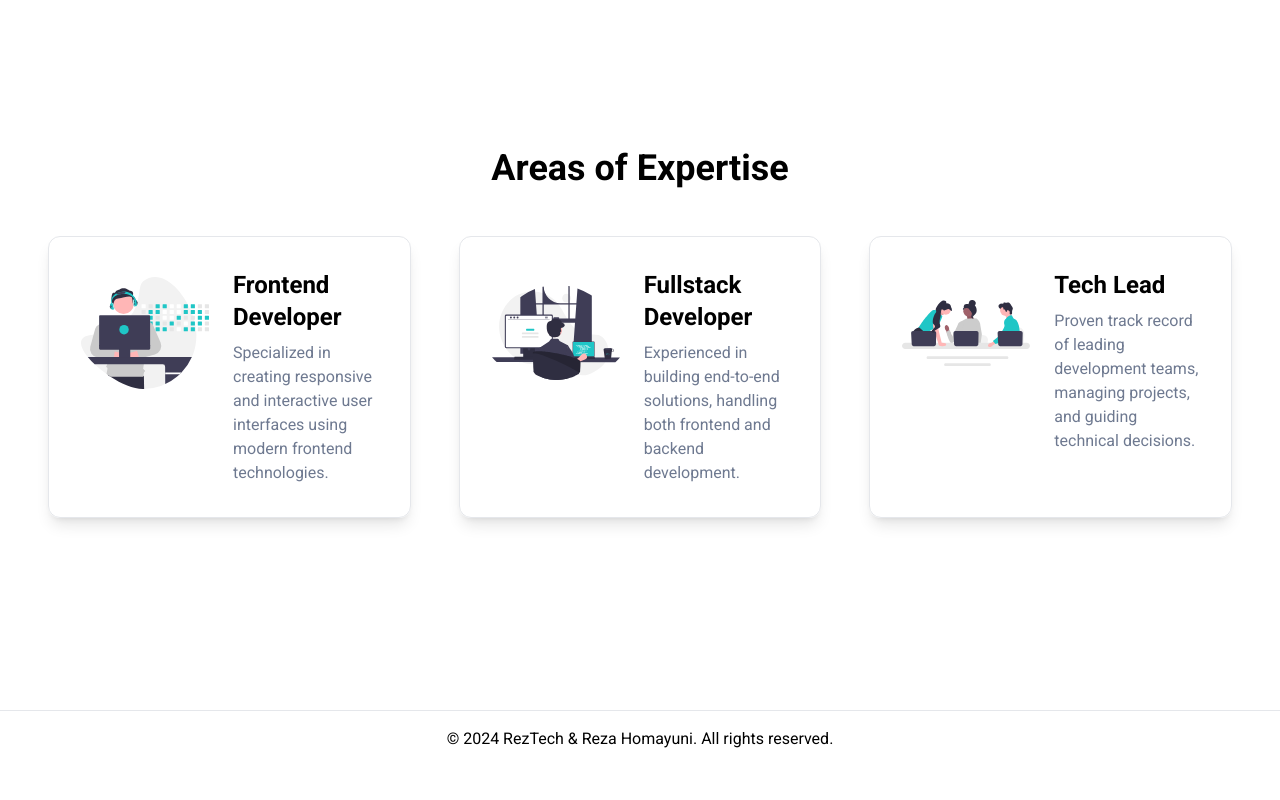
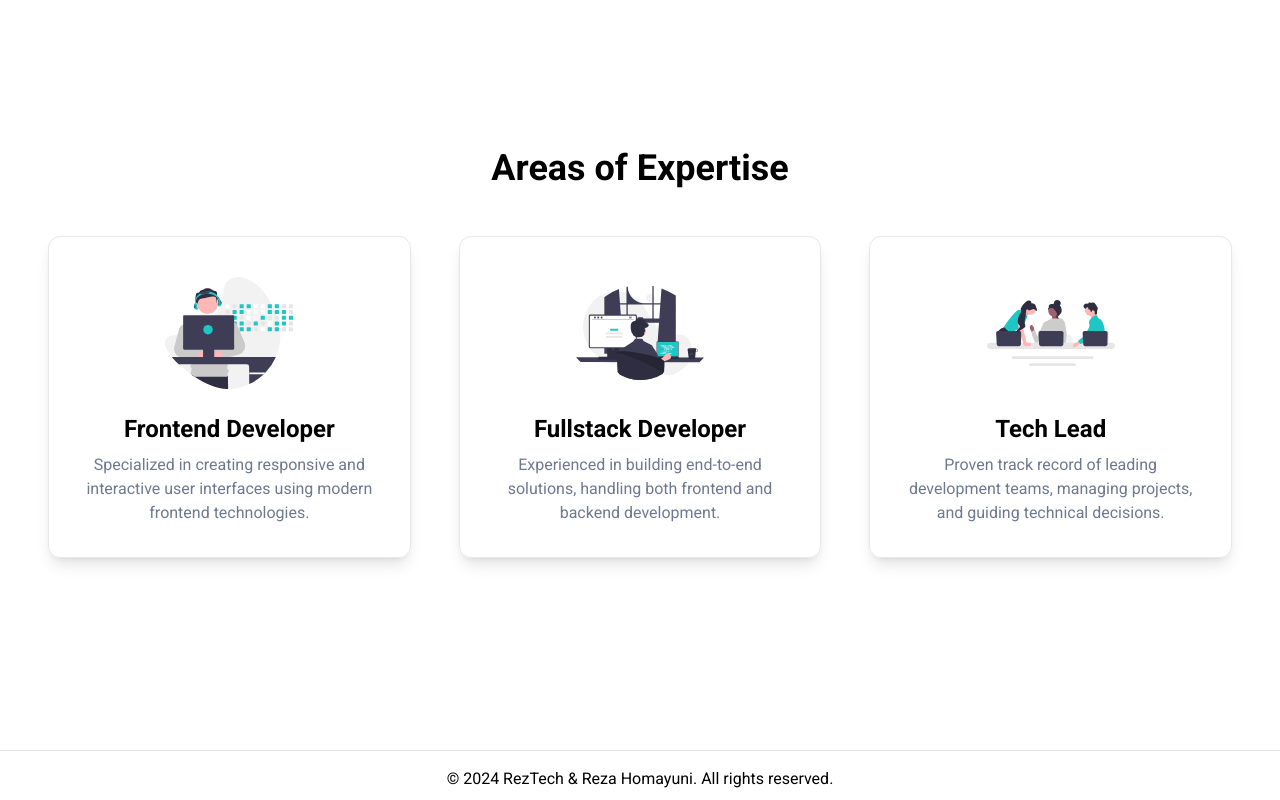
Before and after one commit to Cosmodocus/portfolio, a React (Vite) app: page /about in a window 1280 px wide. Shown: the part 844-1644 px from the top of the page. Before the commit the page ends 1604 px from the top, so only its background shows below. Built offline with nearby package versions, Linux system fonts and the light colour scheme.

Commit message:
updated expertise card styling as well as abstracted expertiseData

```diff
--- a/src/Components/Expertise.jsx
+++ b/src/Components/Expertise.jsx
@@ -1,40 +1,22 @@
-import expertise1 from "../assets/expertise1.svg";
-import expertise2 from "../assets/expertise2.svg";
-import expertise3 from "../assets/expertise3.svg";
-
-const expertiseData = [
-  {
-    title: "Frontend Developer",
-    description: "Specialized in creating responsive and interactive user interfaces using modern frontend technologies.",
-    icon: expertise1
-  },
-  {
-    title: "Fullstack Developer",
-    description: "Experienced in building end-to-end solutions, handling both frontend and backend development.",
-    icon: expertise2,
-  },
-  {
-    title: "Tech Lead",
-    description: "Proven track record of leading development teams, managing projects, and guiding technical decisions.",
-    icon: expertise3,
-  },
-];
+import { expertiseData } from "../data/expertise";
 
 const Expertise = () => {
   return (
-    <div className='container mx-auto  py-16'>
+    <div className='container mx-auto py-16'>
       <h2 className='text-4xl font-bold mb-12 text-center'>Areas of Expertise</h2>
       <div className='grid grid-cols-1 sm:grid-cols-2 md:grid-cols-3 gap-12'>
         {expertiseData.map((item) => (
           <div
             key={item.title}
-            className='flex items-start p-8 border rounded-xl shadow-lg transition-transform transform hover:scale-105 hover:shadow-xl'
+            className='flex flex-col items-center p-8 border rounded-xl shadow-lg transition-transform transform hover:scale-105 hover:shadow-xl'
           >
-            <img src={item.icon} alt={item.title} className='w-32 h-32 mr-6 object-contain' />
-            <div className='flex flex-col'>
-              <h3 className='text-2xl font-semibold mb-2'>{item.title}</h3>
-              <p className='text-base'>{item.description}</p>
-            </div>
+            <img
+              src={item.icon}
+              alt={item.title}
+              className='w-32 h-32 mb-4 object-contain'
+            />
+            <h3 className='text-2xl font-semibold mb-2'>{item.title}</h3>
+            <p className='text-base text-center'>{item.description}</p>
           </div>
         ))}
       </div>
--- /dev/null
+++ b/src/data/expertise.js
@@ -0,0 +1,21 @@
+import expertise1 from "../assets/expertise1.svg";
+import expertise2 from "../assets/expertise2.svg";
+import expertise3 from "../assets/expertise3.svg";
+
+export const expertiseData = [
+    {
+      title: "Frontend Developer",
+      description: "Specialized in creating responsive and interactive user interfaces using modern frontend technologies.",
+      icon: expertise1
+    },
+    {
+      title: "Fullstack Developer",
+      description: "Experienced in building end-to-end solutions, handling both frontend and backend development.",
+      icon: expertise2,
+    },
+    {
+      title: "Tech Lead",
+      description: "Proven track record of leading development teams, managing projects, and guiding technical decisions.",
+      icon: expertise3,
+    },
+  ];
```
